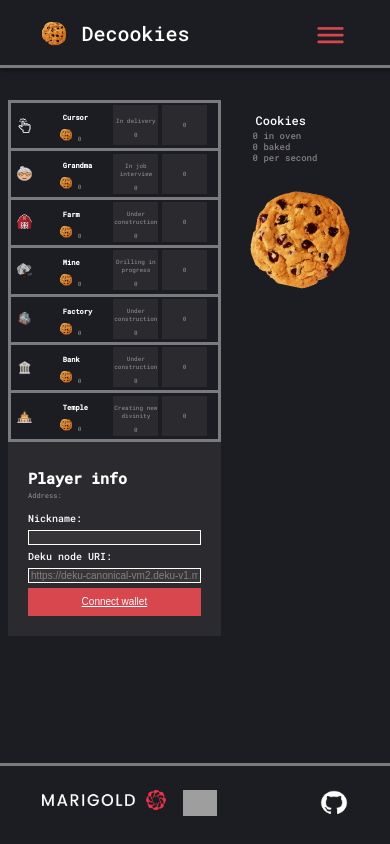
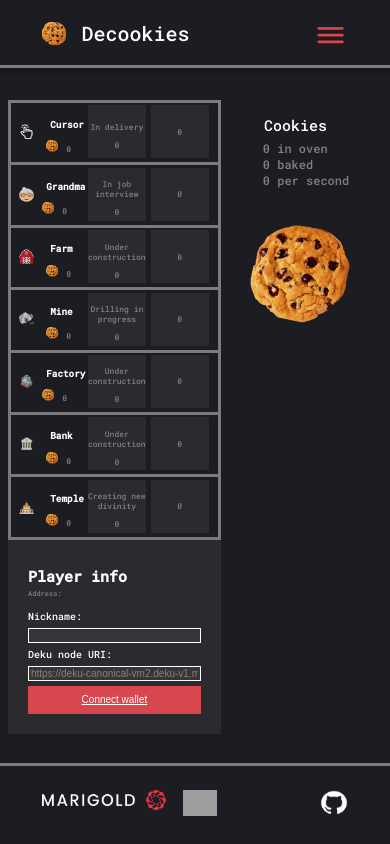
Before and after one commit to marigold-dev/decookies, a React app: page / in a window 390 px wide. Built offline with nearby package versions, Linux system fonts and the light colour scheme; grey boxes are pictures that could not be loaded.

Commit message:
Change breakpoints, font size, remove scroll

```diff
--- a/src/components/game/gameButton.ts
+++ b/src/components/game/gameButton.ts
@@ -14,11 +14,10 @@ const GameButton = styled.button`
     justify-content: center;
     align-items: center;
     padding: 0 0.5em 0.2em 0.5em;
-    height: auto;
-    overflow-y: scroll;
-    font-size: 6px;
+    height:auto;
+    font-size: 8px;
     color: ${props =>props.theme.palette.primary.contrastText};
-    width: 195px;
+    width: 196px;
     h3 {
       color: ${props =>props.theme.palette.common.white};
     }
@@ -29,7 +28,10 @@ const GameButton = styled.button`
       align-items: center;
       background: ${props =>props.theme.palette.common.darkGray};
       margin: 0.3em;
-      height: 40px;
+      margin: 0.3em;
+      height: 53px;
+      width: 58px;
+
     }
     .title {
       margin: 0.5em 0 0.7em 0;
@@ -56,7 +58,7 @@ const GameButton = styled.button`
       flex-direction: row;
     }
   }
-  @media (min-width: 1209px) {
+  @media (min-width: 768px) {
     div {
       &.gameButtonContainer {
         padding: 0 1em 0.5em 1em;
@@ -68,7 +70,12 @@ const GameButton = styled.button`
         }
         .background {
           margin: 0.3em;
-          height: 74px;
+          height: 77px;
+          width:95px;
+
+          &.value {
+            width:70px;
+          }
         }
         img {
           width: 30px;
--- a/src/components/game/gameContainer.ts
+++ b/src/components/game/gameContainer.ts
@@ -25,7 +25,7 @@ const GameContainer = styled.div`
     }
     p {
       text-align: left;
-      font-size: 12px;
+      font-size: 15px;
       padding-left: 2.8em;
     }
     .cookieText {
@@ -33,7 +33,7 @@ const GameContainer = styled.div`
       text-align: left;
       margin-top: -10px;
       padding: 0 0 3em 0;
-      font-size: 9px;
+      font-size: 12px;
       padding-left: 3.4em;
     }
     .cookieBtn {
@@ -43,7 +43,7 @@ const GameContainer = styled.div`
       background: transparent;
     }
   }
-  @media (min-width: 1209px) {
+  @media (min-width: 768px) {
     &.container {
       grid-template-columns: 1fr 1fr 1fr;
       grid-gap: 10px;
@@ -51,7 +51,7 @@ const GameContainer = styled.div`
     section {
       &.middle {
         .cookieBtn {
-          height: 37vmin;
+          height: 30vmin;
         }
         p {
           font-size: 18px;
@@ -71,7 +71,7 @@ const GameContainer = styled.div`
         border-right: 3px solid #7b7b7e;
         border-left: 3px solid #7b7b7e;
         overflow: scroll;
-        height: 544px;
+        height: 637px;
         scrollbar-width: 10px;
         .container {
           display: block;
--- a/src/components/game/headerButton.ts
+++ b/src/components/game/headerButton.ts
@@ -3,7 +3,7 @@ const HeaderButton = styled.div`
     position: absolute;
     top: 18px;
     right: 35px;
-    @media (min-width: 1209px) {
+    @media (min-width: 768px) {
         top: 18px;
         right: 40px;
         button {
--- a/src/components/game/item.ts
+++ b/src/components/game/item.ts
@@ -27,7 +27,7 @@ const Item = styled.div`
     text-align:left;
     margin: 1.5em 0;
   }
-  @media (min-width: 1209px) {
+  @media (min-width: 768px) {
     margin-left: 0;
     padding: 0;
     background:none;
--- a/src/components/game/line.ts
+++ b/src/components/game/line.ts
@@ -6,7 +6,7 @@ const Line = styled.div`
     height: 3px;
     background: #7b7b7e;
 
-@media (min-width: 1209px) {
+@media (min-width: 768px) {
     width: 350px;
     height:3px;
 }
--- a/src/components/header.tsx
+++ b/src/components/header.tsx
@@ -15,8 +15,13 @@ box-shadow: 0px 4px 4px rgba(0, 0, 0, 0.25);
 font-family: "Roboto Mono", monospace;
 font-weight: 500;
 height: 65px;
-@media (min-width: 1209px) {
+@media (min-width: 768px) {
     height: 74px;
+    width: 160%;
+}
+
+@media (min-width: 1400px) {
+    width: 100%;
 }
 
 p {
```
